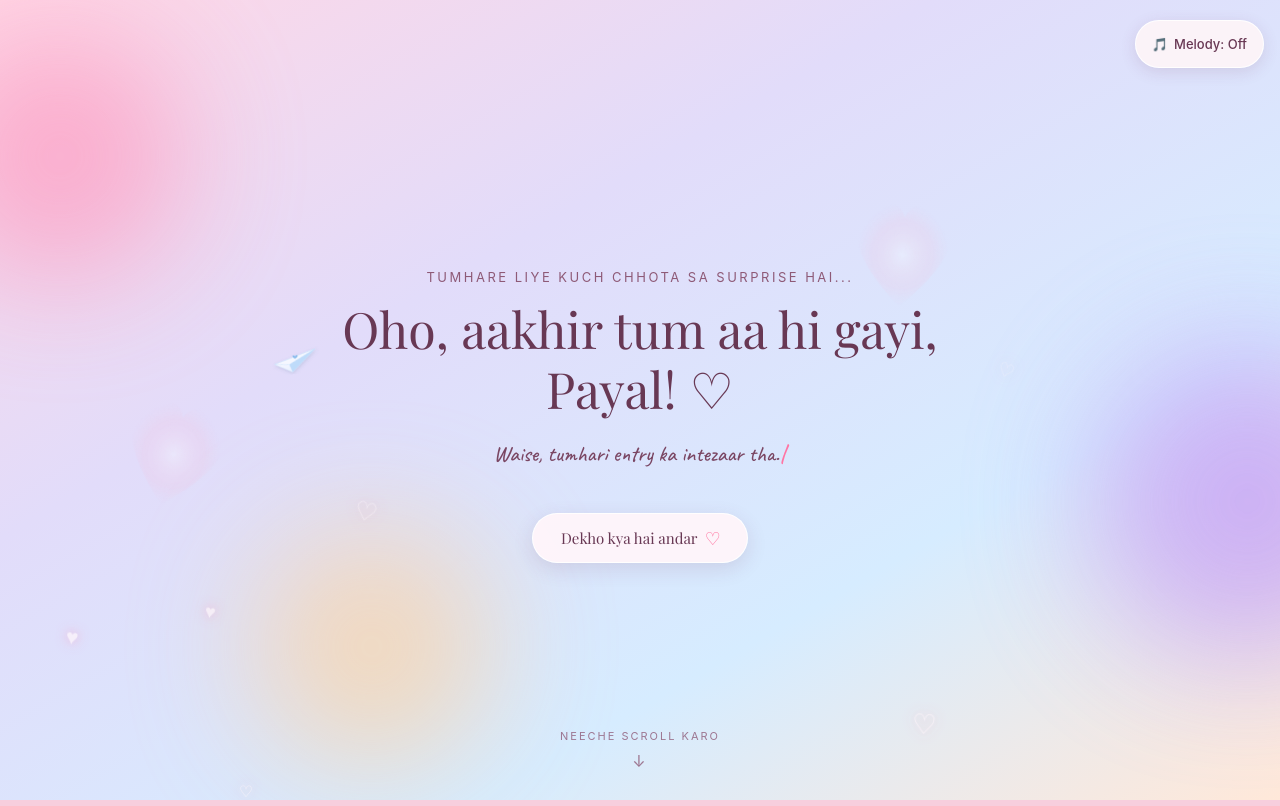
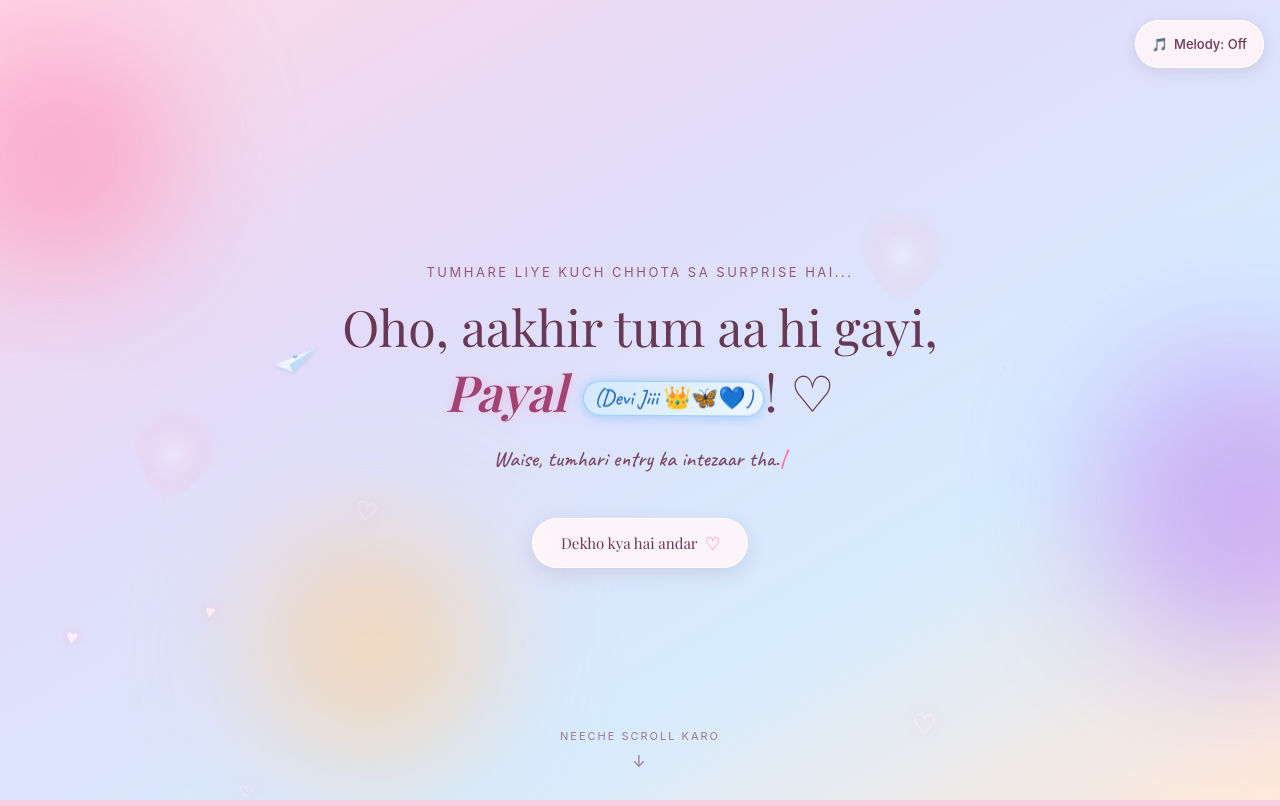
Before and after one commit to subhamp29/little-surprise-web, a plain HTML site: page index.html in a window 1280 px wide. Shown: the top 806 px of the page. Drawn offline with nearby package versions, Linux system fonts and the light colour scheme; a web font is replaced by a local one.

Commit message:
feat: customize welcome name to Payal (Devi Jiii 👑🦋💙) with pastel-blue floating badge

```diff
--- a/index.html
+++ b/index.html
@@ -55,7 +55,7 @@
     <section class="screen-section screen-welcome" id="welcome">
       <div class="welcome-content">
         <p class="greeting-pre">Tumhare liye kuch chhota sa surprise hai...</p>
-        <h1 class="main-title">Oho, aakhir tum aa hi gayi, Payal! ♡</h1>
+        <h1 class="main-title">Oho, aakhir tum aa hi gayi, <span class="highlight-payal">Payal</span> <span class="devi-badge" aria-label="Devi Jiii">(Devi Jiii 👑🦋💙)</span>! ♡</h1>
         <p class="typewriter-text" id="typewriterIntro">
           <span class="tw-content"></span><span class="tw-cursor">|</span>
         </p>
--- a/style.css
+++ b/style.css
@@ -430,10 +430,47 @@ body {
 }
 
 .main-title {
-  font-size: clamp(32px, 9vw, 44px);
+  font-size: clamp(28px, 8vw, 42px);
   font-weight: 400;
   color: var(--color-text-deep);
-  line-height: 1.2;
+  line-height: 1.3;
+  word-break: break-word;
+}
+
+.highlight-payal {
+  color: #a34275;
+  font-weight: 600;
+  font-style: italic;
+  display: inline-block;
+  text-shadow: 0 0 12px rgba(255, 143, 185, 0.4);
+}
+
+.devi-badge {
+  display: inline-block;
+  font-size: clamp(16px, 4.6vw, 22px);
+  font-family: var(--font-handwriting);
+  font-weight: 600;
+  color: #2b70b5;
+  background: linear-gradient(135deg, rgba(214, 236, 255, 0.85), rgba(240, 248, 255, 0.95));
+  border: 1px solid rgba(142, 197, 255, 0.8);
+  border-radius: 20px;
+  padding: 2px 10px;
+  margin-left: 4px;
+  vertical-align: middle;
+  box-shadow: 0 3px 12px rgba(110, 175, 240, 0.22);
+  white-space: nowrap;
+  animation: deviBadgeFloat 3s ease-in-out infinite alternate;
+}
+
+@keyframes deviBadgeFloat {
+  0% {
+    transform: translateY(0) rotate(0deg);
+    filter: drop-shadow(0 0 4px rgba(110, 185, 255, 0.3));
+  }
+  100% {
+    transform: translateY(-4px) rotate(1.5deg);
+    filter: drop-shadow(0 0 8px rgba(110, 185, 255, 0.7));
+  }
 }
 
 .friend-name {
```
